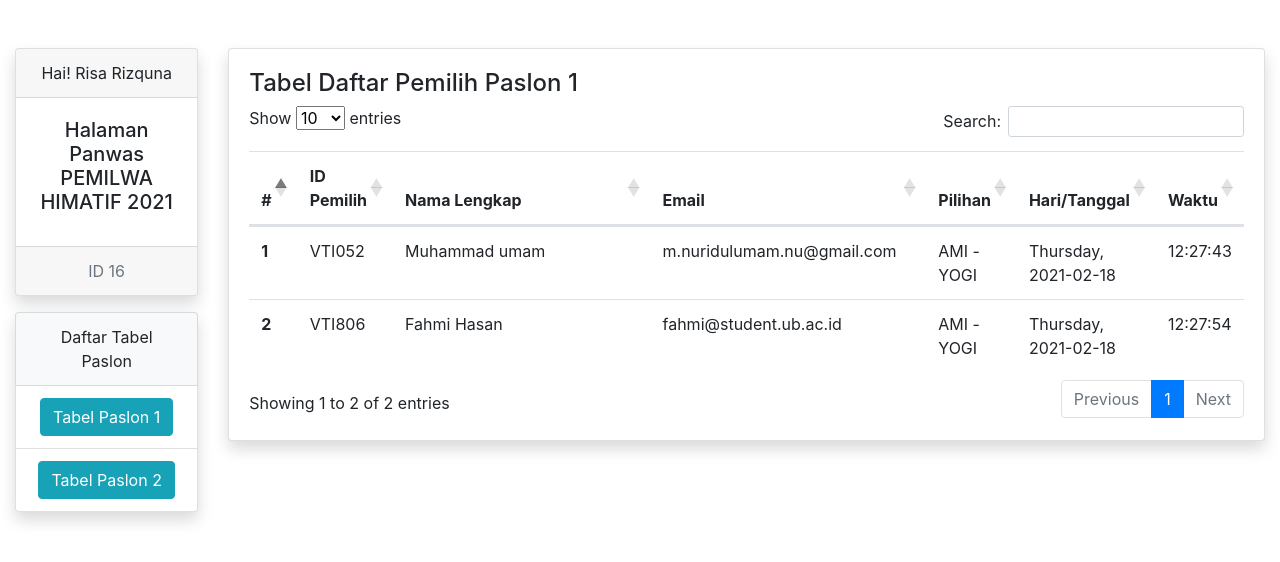
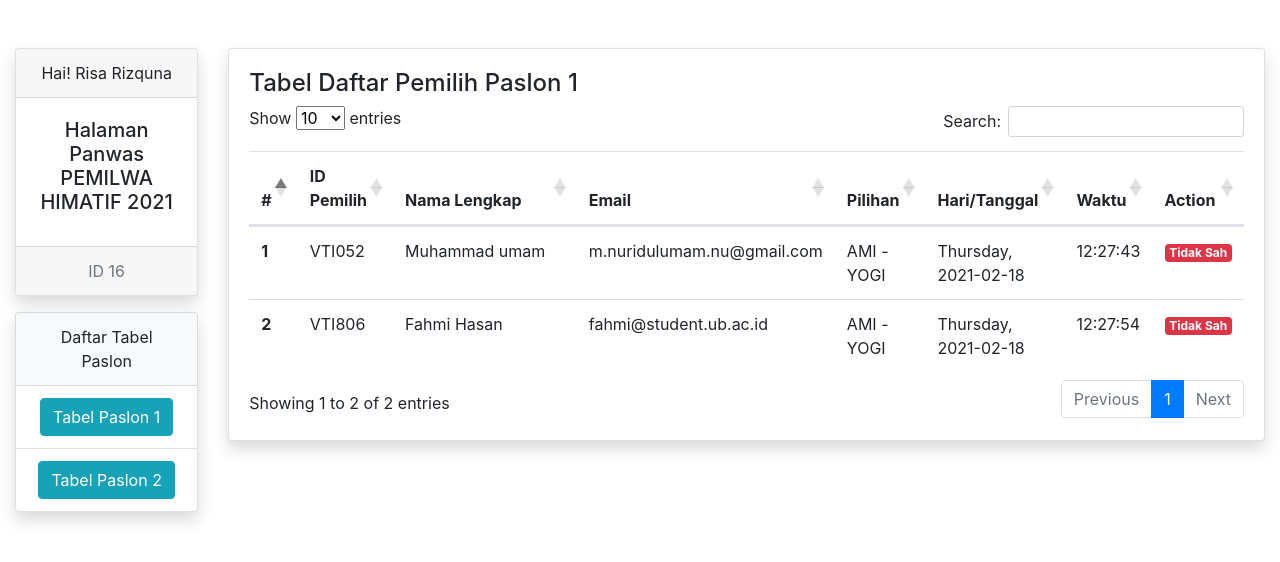
Before and after one commit to Nuridulumam/e-vote_himatif, a PHP site: page /halaman-admin.php in a window 1280 px wide, after a click on "Tabel Paslon 1". Shown: the part 56-618 px from the top of the page. Run offline with PHP 8.4, Linux system fonts and the light colour scheme; a user stored in the database is signed in; data comes from the database, SQL or seed files in the repository; some libraries are stand-ins or nearby versions.

Commit message:
Update halaman-admin.php

```diff
--- a/halaman-admin.php
+++ b/halaman-admin.php
@@ -24,6 +24,9 @@
       <?php
         include 'koneksi.php';
         session_start();
+        if ($_SESSION['id_admin'] == "") {
+          header("location:login-admin.php?pesan=gagal");
+        }
         $data1 = mysqli_query($koneksi, "SELECT * FROM tb_paslon1 ORDER BY pilihan ASC");
         $data2 = mysqli_query($koneksi, "SELECT * FROM tb_paslon2 ORDER BY pilihan ASC");
         $data_vote1 = mysqli_fetch_assoc($data1);
@@ -74,6 +77,7 @@
                   <th scope="col">Pilihan</th>
                   <th scope="col">Hari/Tanggal</th>
                   <th scope="col">Waktu</th>
+                  <th scope="col">Action</th>
                   </tr>
               </thead>
               <tbody>
@@ -85,12 +89,17 @@
                     <th scope="row"><?= $no++?></th>
                     <td><?= $data_vote1['id_pemilih']?></td>
                     <td width="300px"><?= $data_vote1['nama_lengkap']?></td>
-                    <td width="260px"><?= $data_vote1['email']?></td>
+                    <td width="210px"><?= $data_vote1['email']?></td>
                     <td><?= $data_vote1['pilihan']?></td>
                     <td><?= $data_vote1['tanggal']?></td>
                     <td><?= $data_vote1['waktu']?></td>
+                    <td>
+                    <a href="hapus-suara.php?kode=<?= $data_vote1["id_pemilih"]; ?>" type="button" class="badge badge-danger">
+                      Tidak Sah
+                    </a>
+                    </td>
                   </tr>
-                <?php
+              <?php
                 } while ($data_vote1= mysqli_fetch_assoc($data1));
                 ?>
               </tbody>
@@ -134,12 +143,6 @@
               </table>
             </div>
           </div>
-
-
-
-
-
-
         </div>
       </div>
     </div>
```
